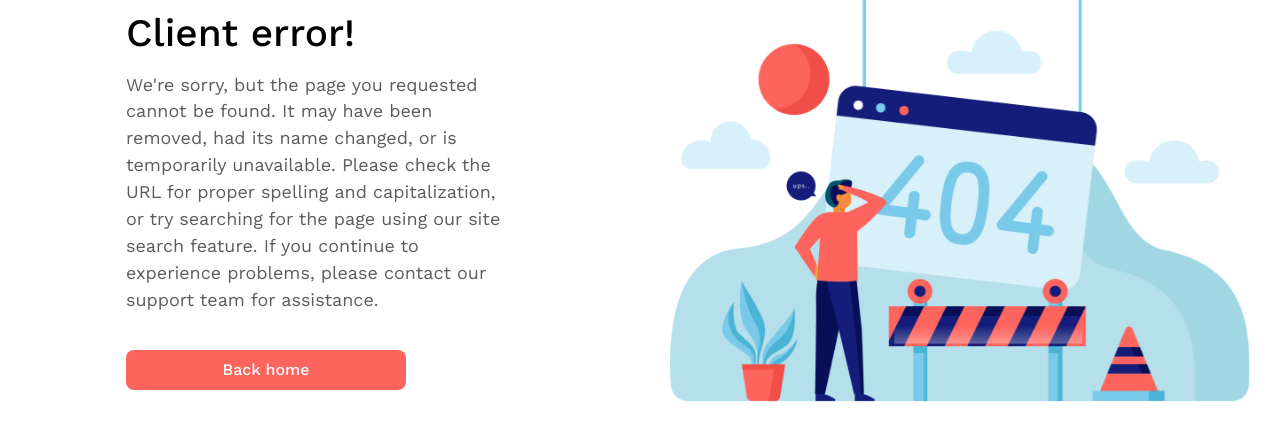
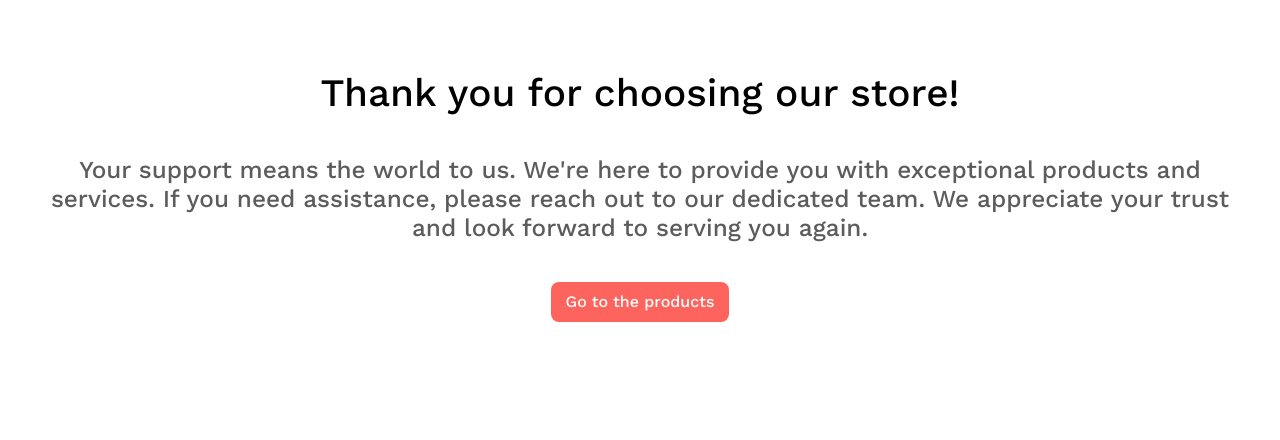
Before and after one commit to DevmianS/shoe-store-app, a Next.js app: page /checkout in a window 1280 px wide. Before the commit this address had no page. Shown: the part 200-640 px from the top of the page. Built offline with nearby package versions, Linux system fonts and the light colour scheme.

Commit message:
fix import bug, add thanks page

```diff
--- /dev/null
+++ b/src/pages/checkout/index.js
@@ -0,0 +1,75 @@
+import Head from 'next/head';
+import Link from 'next/link';
+
+import Box from '@mui/material/Box';
+import Typography from '@mui/material/Typography';
+
+import {rwdValue, theme} from '@/utils/theme';
+
+import NavBarLayout from '@/components/Layout/NavBarLayout';
+import Button from '@/components/UI/Button/';
+
+const checkoutStyles = {
+  wrapper: {
+    marginTop: rwdValue(20, 80),
+    marginLeft: 'auto',
+    marginRight: 'auto',
+    padding: '0 20px',
+    maxWidth: '1240px',
+    width: '100%',
+    marginBottom: rwdValue(40, 80),
+    textAlign: 'center',
+    display: 'flex',
+    flexDirection: 'column',
+    justifyContent: 'center',
+    color: theme.palette.text.secondary,
+    '& h1': {
+      animation:
+        'errorPageDrop cubic-bezier(0.39, 0.58, 0.57, 1) 1.5s 0.4s 1 both',
+      color: theme.palette.text.primary,
+    },
+    '& h2': {
+      marginBlock: rwdValue(25, 50),
+      fontSize: rwdValue(22, 26),
+      animation:
+        'errorPageDrop cubic-bezier(0.39, 0.58, 0.57, 1) 1.5s 1.3s 1 both',
+    },
+  },
+  btn: {
+    maxWidth: '270px',
+    width: 'auto',
+    padding: '0 15px',
+    animation: 'errorPageDrop cubic-bezier(0.39, 0.58, 0.57, 1) 1.5s 2s 1 both',
+  },
+};
+
+const Checkout = () => {
+  return (
+    <>
+      <Head>
+        <title>Wellrun | Thank you for buying from us!</title>
+      </Head>
+
+      <NavBarLayout>
+        <Box sx={checkoutStyles.wrapper}>
+          <Typography variant="h1" component="h1">
+            Thank you for choosing our store!
+          </Typography>
+          <Box sx={checkoutStyles.content}>
+            <Typography variant="h2" component="h2">
+              {`Your support means the world to us. We're here to provide you with
+              exceptional products and services. If you need assistance, please
+              reach out to our dedicated team. We appreciate your trust and look
+              forward to serving you again.`}
+            </Typography>
+            <Link href="/">
+              <Button sx={checkoutStyles.btn}>Go to the products</Button>
+            </Link>
+          </Box>
+        </Box>
+      </NavBarLayout>
+    </>
+  );
+};
+
+export default Checkout;
```
Also changed, not shown: src/components/UI/LoadingCards/LoadingCards.js (+9 -2 lines), src/components/UI/Summary/Summary.js (+7 -2 lines).
